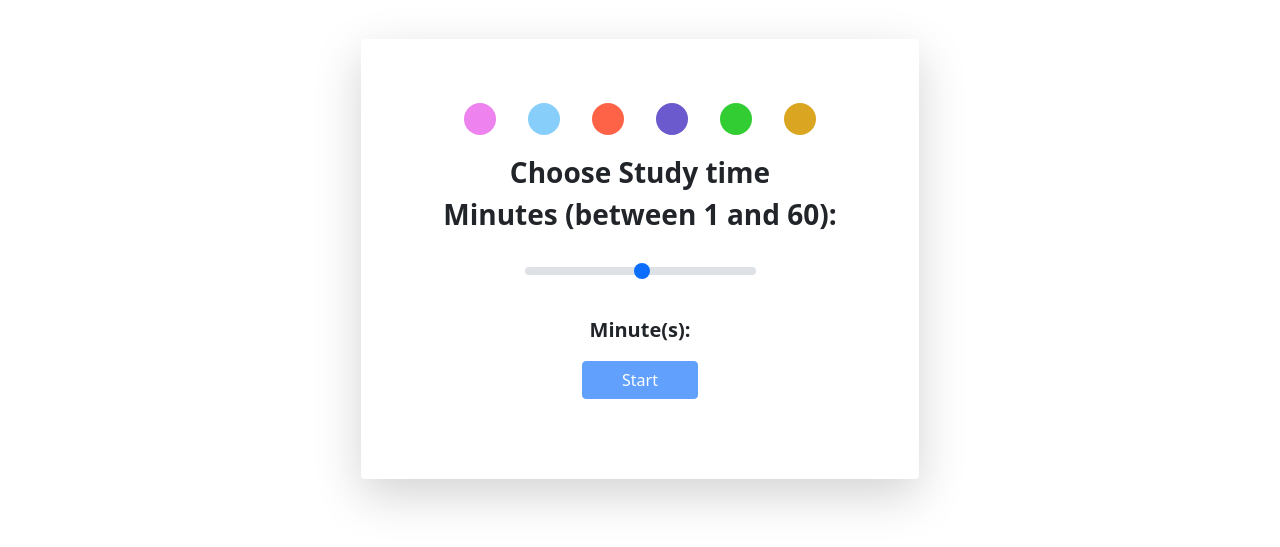
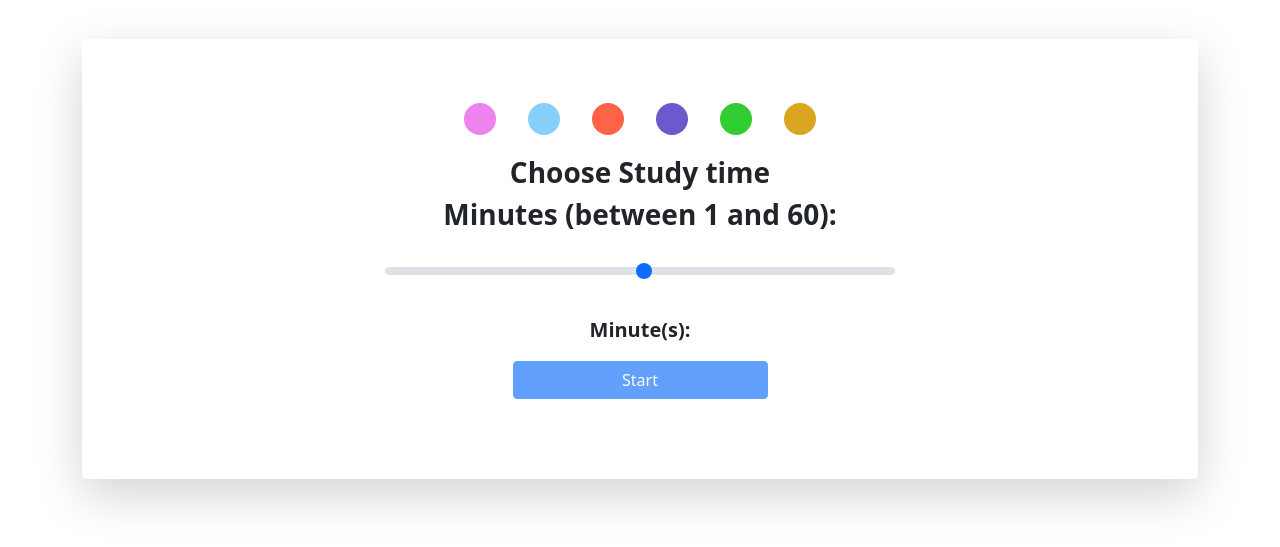
Before and after one commit to ShakibUddin/Take-A-Break, a plain HTML site: page index.html in a window 1280 px wide. Shown: the part 117-664 px from the top of the page. Drawn offline with nearby package versions, Linux system fonts and the light colour scheme.

Commit message:
ui update

```diff
--- a/index.html
+++ b/index.html
@@ -13,7 +13,7 @@
 
 <body>
     <main class="container vh-100 d-flex flex-column align-items-center justify-content-center">
-        <section id="card" class="w-50 p-5 bg-white shadow-lg p-3 mb-5 rounded">
+        <section id="card" class="w-100 p-5 bg-white shadow-lg p-3 mb-5 rounded">
             <div id="color-pallete" class="d-flex justify-content-center">
                 <div class="p-3 m-3 rounded-circle" style="width: 20px; height: 20px; border-radius: 20px; cursor: pointer; background-color: violet;"></div>
                 <div class="p-3 m-3 rounded-circle" style="width: 20px; height: 20px; border-radius: 20px; cursor: pointer; background-color: lightskyblue;"></div>
```
Also changed, not shown: bg.jpg (deleted).
